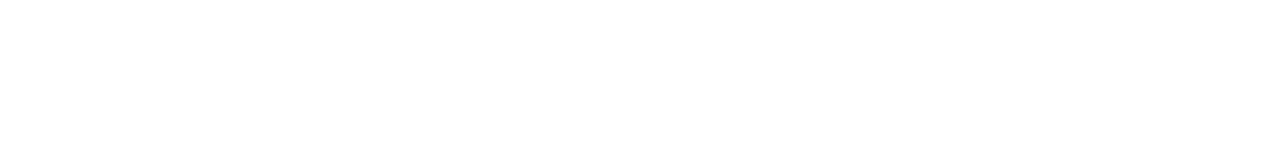
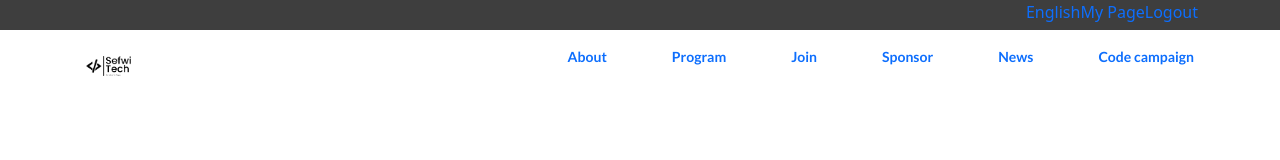
Before and after one commit to CobbyElsonfx/Code-Future, a website: page index.html in a window 1280 px wide. Drawn offline with nearby package versions, Linux system fonts and the light colour scheme.

Commit message:
navbar markup

```diff
--- a/css/style.css
+++ b/css/style.css
@@ -1,6 +1,17 @@
 :root {
---primary:
+    --primary:#FFFFFF;
+    --nav-banner:#3E3E3E;
+    --nav-text-hover:#F07F7E;
+    --nav-text-color:#868686;
+    --hero-text-color:#515151;
+    --hero-date-color:#595959;
+    --program-section:#282B32;
+    --program-section-card-bg-color:#3B3E45;
+    --program-section-card-title:#FF5438;
+    --pioneers-section-bg-color:#F8F8F8;
+    --pioneer-profile-text-color:#F78C89
     }
+
 
     * {
         box-sizing: border-box;
@@ -11,3 +22,47 @@
     li{
         list-style: none;
     }
+
+    a {
+        text-decoration: none;
+    }
+
+    header > #nav-banner{
+        height: 30px;
+        background-color: var(--nav-banner);
+    }
+
+    header > #nav-banner ul {
+        display: flex;
+        flex-direction: row;
+        justify-content: flex-end;
+    }
+
+    nav {
+        background-color: var(--primary);
+    }
+
+    #navbar {
+        display: flex;
+        flex-direction: row;
+        justify-content: space-between;
+        padding: 1rem ;
+        align-items: center;
+    }
+
+    #navbar .nav-brand {
+        max-width: 100%;
+        height: 20px;
+    }
+
+    #navbar #nav-items {
+        display: flex;
+        flex-direction: row;
+        justify-content: center;
+        align-items: center;
+        gap: 65px;
+        font-weight: 700;
+        font-size: 14px;
+        font-family: 'Lato', sans-serif;
+        color: var(--nav-text-color);
+    }
--- a/index.html
+++ b/index.html
@@ -4,10 +4,48 @@
     <meta charset="UTF-8">
     <meta name="viewport" content="width=device-width, initial-scale=1.0">
     <title>Code Future</title>
+    <link rel="preconnect" href="https://fonts.googleapis.com">
+    <link rel="preconnect" href="https://fonts.gstatic.com" crossorigin>
+    <link href="https://fonts.googleapis.com/css2?family=Lato:ital,wght@0,300;0,400;0,700;0,900;1,700&display=swap" rel="stylesheet">
+    <link href="https://cdn.jsdelivr.net/npm/bootstrap@5.3.0/dist/css/bootstrap.min.css" rel="stylesheet" integrity="sha384-9ndCyUaIbzAi2FUVXJi0CjmCapSmO7SnpJef0486qhLnuZ2cdeRhO02iuK6FUUVM" crossorigin="anonymous">
     <link rel="stylesheet" href="./css/style.css">
 </head>
 <body>
+    <header >
+        <div id="nav-banner">
+            <ul class="container">
+                <li><a href=""><img src="" alt=""></a></li>
+                <li><a href=""><img src="" alt=""></a></li>
+                <li><a href="">English</a></li>
+                <li><a href="">My Page</a></li>
+                <li><a href="">Logout</a></li>
+            </ul>
+        </div>
+        <nav >
+            <div class="container" id="navbar">
+                <a href=""><img class="nav-brand img-fluid" src="./assets/icons/sefwi-tech-high-resolution-logo-black-on-transparent-background.png" alt=""> </a>
+                <ul id="nav-items">
+                    <li><a href="">About</a></li>
+                    <li><a href="">Program</a></li>
+                    <li><a href="">Join</a></li>
+                    <li><a href="">Sponsor</a></li>
+                    <li><a href="">News</a></li>
+                    <li><a href="">Code campaign</a></li>
+                </ul>
+            </div>
+        </nav>
 
+
+    </header>
+    <main>
+        <section>
+
+        </section>
+    </main>
+    <footer>
+
+    </footer>
+    <script src="https://cdn.jsdelivr.net/npm/bootstrap@5.3.0/dist/js/bootstrap.bundle.min.js" integrity="sha384-geWF76RCwLtnZ8qwWowPQNguL3RmwHVBC9FhGdlKrxdiJJigb/j/68SIy3Te4Bkz" crossorigin="anonymous"></script>
     <script src="./js/script.js"></script>
 </body>
 </html>
```
Also changed, not shown: assets/icons/mobile_menu 1.png (added), assets/icons/program_icon_01 1.png (added), assets/icons/program_icon_01 1.svg (added), assets/icons/program_icon_02 1.svg (added), assets/icons/program_icon_03 1.svg (added), assets/icons/program_icon_04 1.svg (added), assets/icons/program_icon_05 1.svg (added), assets/icons/sefwi-tech-high-resolution-logo-black-on-transparent-background.png (added), assets/icons/sefwi-tech-high-resolution-logo-white-on-transparent-background.png (added), assets/icons/sefwi-tech-low-resolution-logo-black-on-transparent-background.png (added), assets/photos/bta students.jpg (added), assets/photos/bta-students.jpg (added), assets/photos/charles.jpg (added), assets/photos/desmond.jpg (added), 2 more files. Lines whose indentation alone changed are shown as unchanged.
